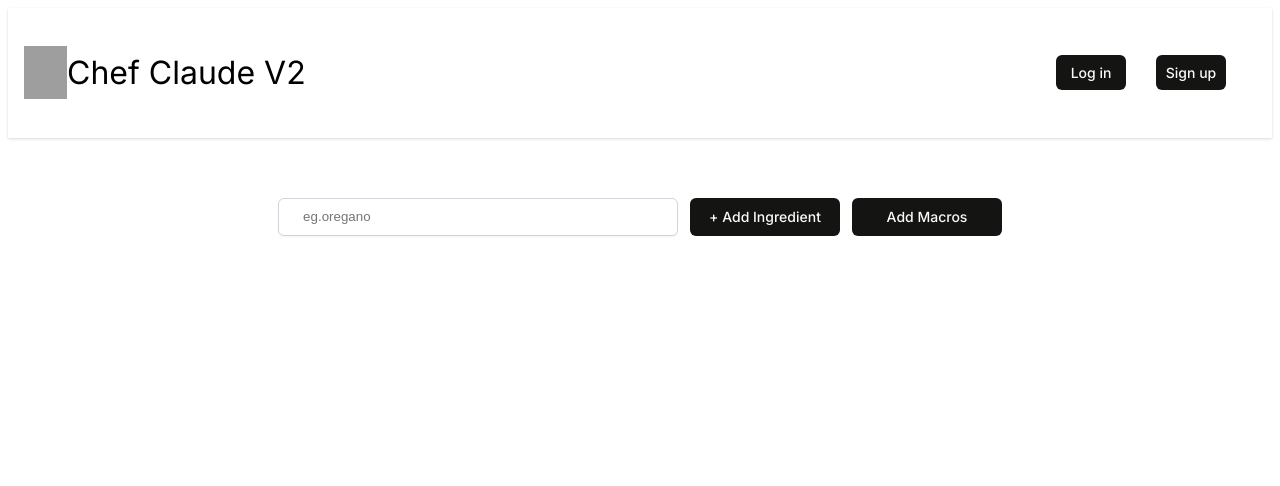
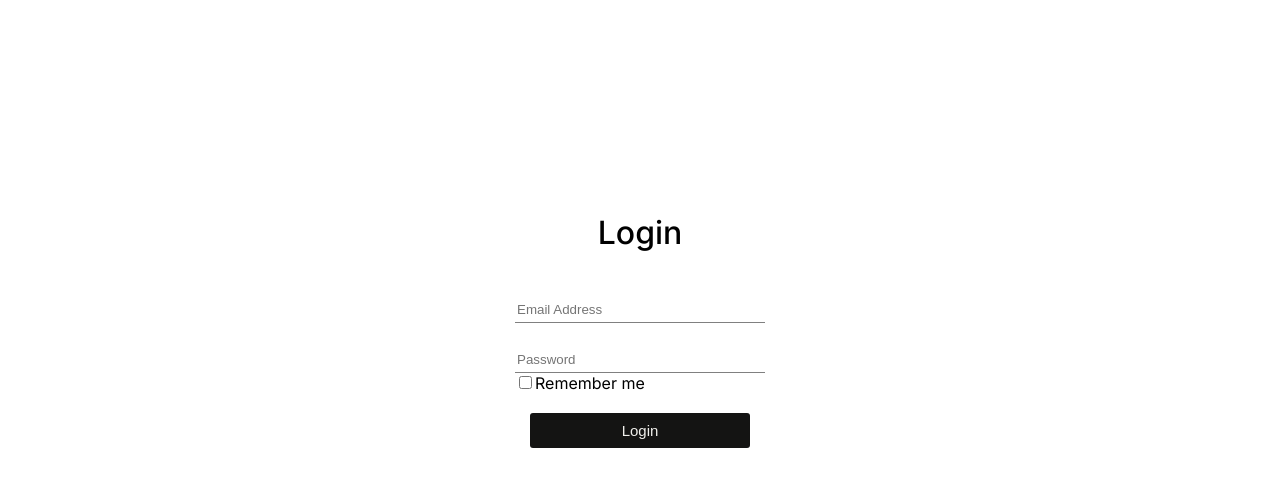
Before and after one commit to gurvirc/chef-claude-remake, a React (Vite) app: page /login in a window 1280 px wide. Shown: the top 486 px of the page. Built offline with nearby package versions, Linux system fonts and the light colour scheme; grey boxes are pictures that could not be loaded.

Commit message:
added Routing, css and html for signup and login pages

```diff
--- a/package.json
+++ b/package.json
@@ -11,7 +11,8 @@
   },
   "dependencies": {
     "react": "^19.1.0",
-    "react-dom": "^19.1.0"
+    "react-dom": "^19.1.0",
+    "react-router-dom": "^7.12.0"
   },
   "devDependencies": {
     "@eslint/js": "^9.25.0",
--- a/src/Header.jsx
+++ b/src/Header.jsx
@@ -1,4 +1,5 @@
 import chefClaudeLogo from "./images/ChefClaudeIcon.png"
+import { Link } from "react-router-dom"
 export default function Header(){
     return(
         <header>
@@ -7,8 +8,12 @@ export default function Header(){
                 <h1>Chef Claude V2</h1>
             </div>
             <div className="login-signup">
-                <button>Log in</button>
-                <button>Sign up</button>
+                <Link to="/Login" className="login-signup">
+                    <button >Log in</button>
+                </Link>
+                <Link to="Signup" className="login-signup">
+                    <button>Sign up</button>
+                </Link>
             </div>
         </header>
     )
--- /dev/null
+++ b/src/Login.jsx
@@ -0,0 +1,21 @@
+export default function Login(){
+    return(
+
+        <div className="login-page">
+            <form className="login-form" action="">
+                <h1>Login</h1>
+                <div className="input-box">
+                    <input type="text" placeholder="Email Address" required/>
+                </div>
+                <div className="input-box">
+                    <input type="password" placeholder="Password" required/>
+                    <label><input type="checkbox"/>Remember me</label>
+                </div>
+
+                <button type="submit">Login</button>
+
+            </form>
+
+        </div>
+    )
+}
--- /dev/null
+++ b/src/Signup.jsx
@@ -0,0 +1,25 @@
+export default function Signup(){
+    return(
+        <div className="login-page">
+            <form className="login-form" action="">
+                <h1>Sign Up</h1>
+                <div className="input-box">
+                    <input type="name" placeholder="Full Name" required/>
+                </div>
+                <div className="input-box">
+                    <input type="text" placeholder="Email Address" required/>
+                </div>
+                <div className="input-box">
+                    <input type="username" placeholder="Username" required/>
+                </div>
+                <div className="input-box">
+                    <input type="password" placeholder="Password" required/>
+                </div>
+
+                <button type="submit">Create Account</button>
+
+            </form>
+
+        </div>
+    )
+}
--- a/src/index.css
+++ b/src/index.css
@@ -115,3 +115,46 @@ main {
   font-weight: 500;
   font-size: 15px;
 }
+
+.login-page{
+  display: flex;
+  justify-content: center;
+  align-items: center;
+  height: 80vh;
+}
+
+.login-form{
+  display: flex;
+  flex-direction: column;
+  justify-content: center;
+  align-items: center;
+
+  width: 500px;
+  height: 400px;
+}
+
+.login-form > h1{
+  font-weight: 500;
+}
+
+.input-box > input{
+  display: flex;
+  flex-direction: column;
+  width: 250px;
+  height: 50px;
+  padding-top: 25px;
+  border: none;
+  outline: none;
+  border-bottom: .5px solid grey;
+}
+
+.login-form > button{
+  background-color: #141413;
+  color: #F0EFEB;
+  border: none;
+  width: 220px;
+  height: 35px;
+  font-size: 15px;
+  margin-top: 20px;
+  border-radius: 3px;
+}
--- a/src/index.jsx
+++ b/src/index.jsx
@@ -1,5 +1,19 @@
 import ReactDOM from 'react-dom/client';
+import { BrowserRouter, Routes, Route } from 'react-router-dom';
 import App from "./App"
+import Login from "./Login"
+import Signup from "./Signup"
 import './index.css';
 
-ReactDOM.createRoot(document.getElementById('root')).render(<App />);
+ReactDOM.createRoot(document.getElementById('root')).render(
+
+<BrowserRouter>
+    <Routes>
+        <Route path="/" element={<App />}/>
+        <Route path="/login" element={<Login/>} />
+        <Route path="/signup" element={<Signup/>}/>
+    </Routes>
+</BrowserRouter>
+
+
+);
```
Also changed, not shown: 2 other files (tests, documents, lock files or other folders).
